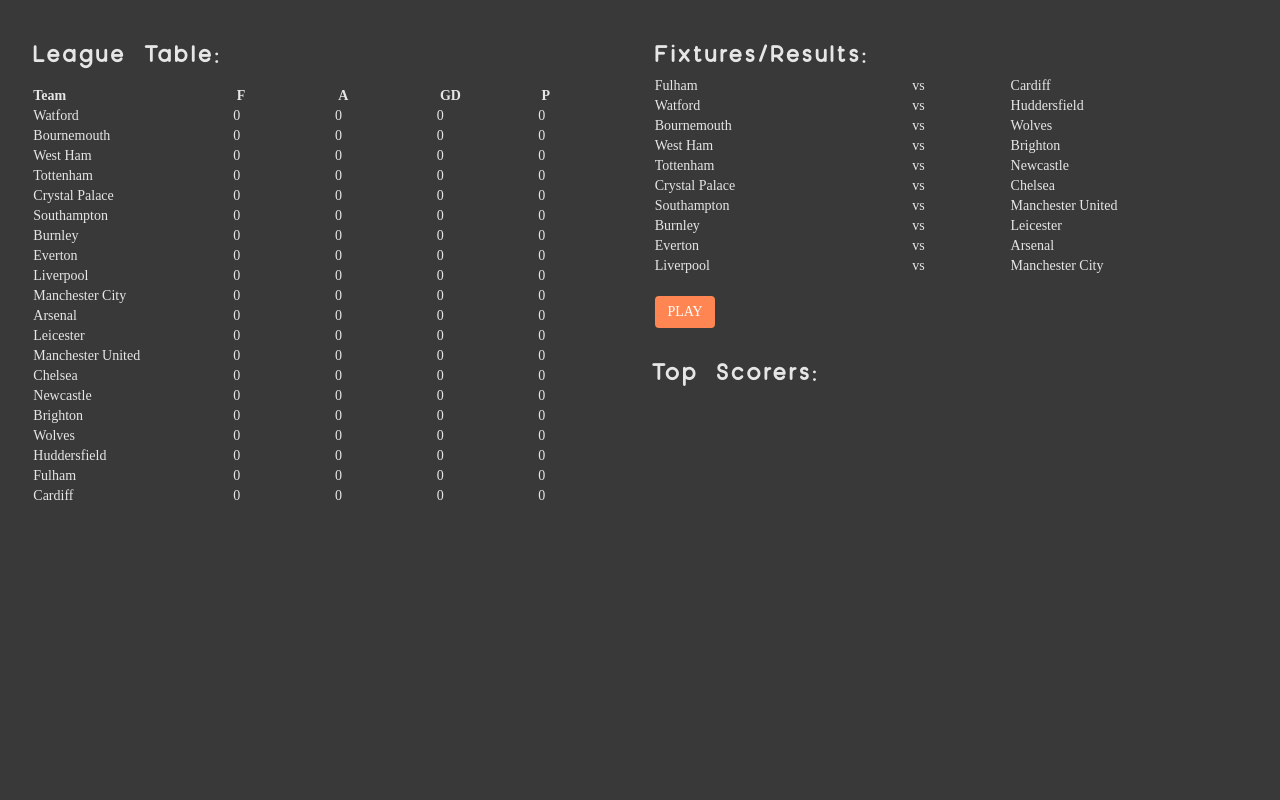
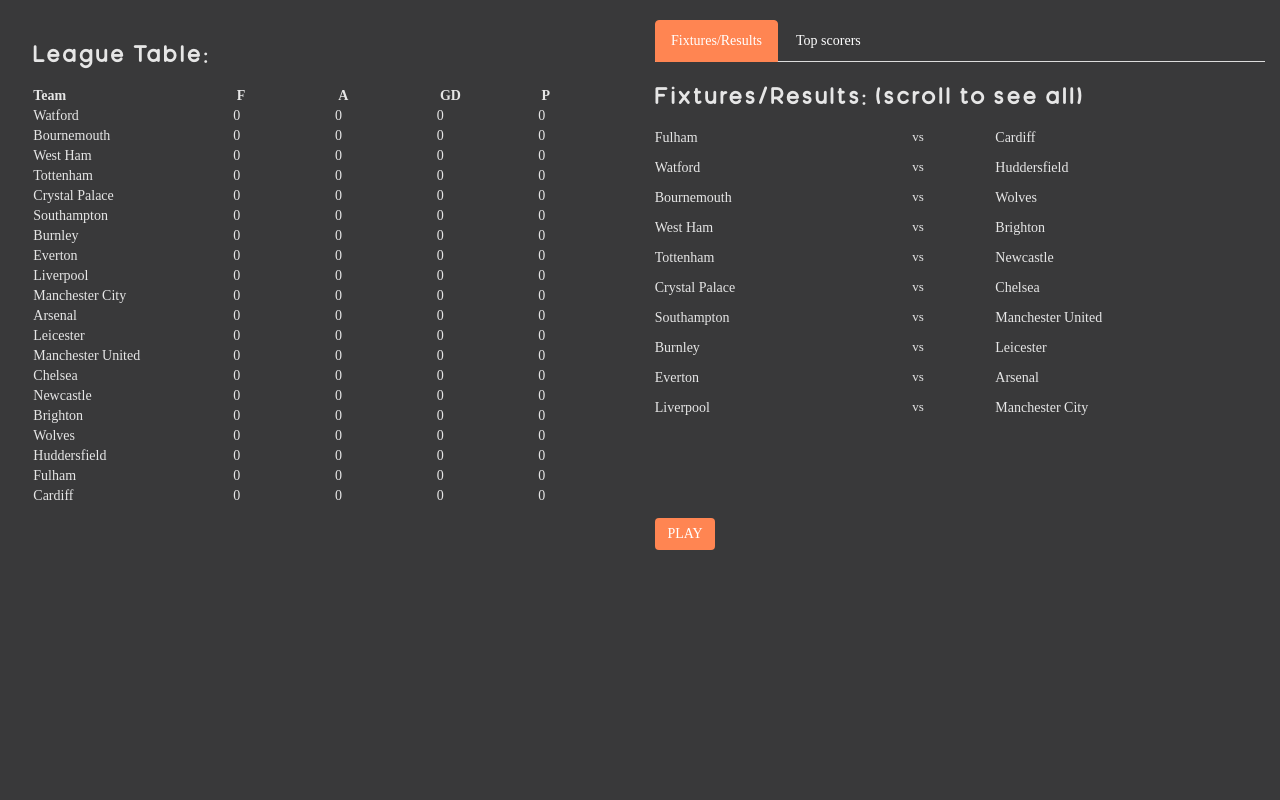
Before and after one commit to jamespjbennett/premier-league-predictor, a PHP site: page / in a window 1280 px wide. Shown: the part 82-882 px from the top of the page. After the commit the page ends 632 px from the top, so only its background shows below. Run offline with PHP 8.4, Linux system fonts and the light colour scheme; some libraries are stand-ins or nearby versions.

Commit message:
big style improvements

```diff
--- a/css/main.css
+++ b/css/main.css
@@ -23,7 +23,20 @@ li{
 .content-header{
 	font-family: Moon2-bold;
 	letter-spacing: 3px;
+	word-spacing: -11px;
 }
+
+.nav-tabs>li.active>a, .nav-tabs>li.active>a:focus, .nav-tabs>li.active>a:hover{
+	background-color: #FF8552;
+    border-color: #FF8552;
+    color: white;
+}
+
+.nav-tabs>li>a{
+	color:white;
+}
+
+
 .btn-primary{
 	color: #fff;
 	background-color: #FF8552;
@@ -33,6 +46,11 @@ li{
 }
 
 .btn-primary:hover{
+	background:#297373!important;
+	border-color: #FF8552;
+}
+
+.nav-tabs>li>a:hover{
 	background:#297373
 }
 
@@ -43,7 +61,8 @@ li{
 .main-wrapper{
 	background: #39393A!important;
 	color: #E6E6E6;
-	height:100vh;
+    height: 91vh;
+    overflow: hidden;
 	font-family: avenir;
 }
 
@@ -54,9 +73,28 @@ li{
 #play-fixture, #next-fixture{
 	margin-left: -6.5%;
 }
+.vs-separator{
+    margin-bottom: 0px;
+    margin-top: 10px;
+    font-size: 13px;
+}
 
 .fixture-row{
 	margin-left:-2.5%;
+	margin-top: 10px;
+}
+
+.fixture-row p{
+    height: 16px;
+    margin-bottom: 1px;
+    color: #ffffff9c;
+    font-size: 13px;
+
+}
+
+#fixture-table{
+    height: 380px;
+    overflow: scroll;
 }
 
 @font-face {
--- a/home.html
+++ b/home.html
@@ -3,13 +3,13 @@
     <head>
         <meta charset="utf-8">
         <meta http-equiv="x-ua-compatible" content="ie=edge">
-        <title></title>
+        <title>Premier League Predictor</title>
         <meta name="description" content="">
         <meta name="viewport" content="width=device-width, initial-scale=1">
 
         <!-- Place favicon.ico and apple-touch-icon.png in the root directory -->
         <link rel="apple-touch-icon" href="apple-touch-icon.png">
-
+        <link rel="shortcut icon" type="image/png" href="images/favicon.ico"/>
         <link rel="stylesheet" href="https://cdnjs.cloudflare.com/ajax/libs/normalize/4.2.0/normalize.min.css">
         <link rel="stylesheet" href="https://maxcdn.bootstrapcdn.com/bootstrap/3.3.7/css/bootstrap.min.css">
         <script src="https://cdnjs.cloudflare.com/ajax/libs/modernizr/2.8.3/modernizr.min.js"></script>    <link rel="stylesheet" href="css/main.css">
@@ -37,14 +37,21 @@
                 </div>
         	</div>
         	<div class="col-xs-6">
-        		<div id="fixture-table">
-                </div>
-                <div class="col-xs-5">
-                    <button id="play-fixture" class="btn btn-primary">PLAY</button>
-                    <button id="next-fixture" class="hide btn btn-primary">NEXT FIXTURES</button>
+                <ul class="nav nav-tabs ">
+                  <li class="active detail-selector" id="fixture"><a href="#">Fixtures/Results</a></li>
+                  <li class="detail-selector" id="scorer"><a href="#">Top scorers</a></li>
+                </ul>
+                <div id="fixture-section" class="nav-section show">
+                    <h3 class="content-header">Fixtures/Results: (scroll to see all)</h3>
+            		<div id="fixture-table">
+                    </div>
+                    <div class="col-xs-5">
+                        <button id="play-fixture" class="btn btn-primary">PLAY</button>
+                        <button id="next-fixture" class="hide btn btn-primary">NEXT FIXTURES</button>
+                    </div>
                 </div>
 
-                <div class="col-xs-12" style="margin-top:10px; margin-left: -3%;">
+                <div class="col-xs-12 nav-section hide" id="scorer-section" style="margin-top:10px; margin-left: -3%;">
                     <h3 class="content-header">Top Scorers:</h3>
                     <div class="top-scorers-div">
                         <ul id ="top-scorers-list"></ul>
@@ -57,5 +64,6 @@
         <!-- <script src="js/combinations.js"></script> -->
         <script src="js/data.js"></script>
         <script src="js/game_logic.js"></script>
+        <script src="js/site-navigation.js"></script>
     </body>
 </html>
--- a/js/game_logic.js
+++ b/js/game_logic.js
@@ -38,14 +38,27 @@ function play_game(first_team, second_team){
 	var away_team = teams[second_team];
 	var home_score = score_calculation(home_team, away_team);
 	var away_score = score_calculation(away_team, home_team);
-	pickScorers(first_team, home_score);
-	pickScorers(second_team, away_score);
+	if(home_score != away_score){
+		var min = Math.min(home_score, away_score);
+		if(home_score == min){
+			var homeEmptyDivsToPopulate = away_score - home_score;
+			var awayEmptyDivsToPopulate = 0;
+		}else{
+			var awayEmptyDivsToPopulate = home_score - away_score;
+			var homeEmptyDivsToPopulate = 0;
+		}
+	}else{
+		var awayEmptyDivsToPopulate = 0;
+		var homeEmptyDivsToPopulate = 0 ;
+	}
+	pickScorers(first_team, home_score, homeEmptyDivsToPopulate);
+	pickScorers(second_team, away_score, awayEmptyDivsToPopulate);
 	document.querySelector('.fixture--' + first_team.replace(/\s+/g, '') +' span').innerHTML = first_team + "   " + home_score;
 	document.querySelector('.fixture--' + second_team.replace(/\s+/g, '') +' span').innerHTML = second_team + "   " + away_score;
 	adjustTable(first_team, second_team, home_score,away_score);
 };
 
-function pickScorers(team, score){
+function pickScorers(team, score, emptyDivs){
 	for(y=0; y<score; y++){
 		var random = parseFloat(((Math.random() * 100) / 10).toFixed(1))
 		var players = teams[team]['players'];
@@ -57,7 +70,11 @@ function pickScorers(team, score){
 		    i++;
 		};
 		var scorer = Object.keys(players).filter(function(el){return players[el] == number})[0];
+		document.querySelector('.fixture--' + team.replace(/\s+/g, '')).insertAdjacentHTML('beforeend','<p>'+scorer+'</p>');
 		!totalScorers[scorer] ?  totalScorers[scorer] = 1 : totalScorers[scorer] += 1;
+	};
+	for(y=0; y<emptyDivs; y++){
+		document.querySelector('.fixture--' + team.replace(/\s+/g, '')).insertAdjacentHTML('beforeend','<p></p>');
 	};
 };
 
@@ -105,15 +122,15 @@ function populateVisualFixtures(){
 
 	}
 	fixtureListContainer.innerHTML = "";
-	fixtureListContainer.insertAdjacentHTML('beforeend', '<h3 class="content-header">Fixtures/Results:</h3>');
+	// fixtureListContainer.insertAdjacentHTML('beforeend', '<h3 class="content-header">Fixtures/Results:</h3>');
 
 	for (i=0;i <=9;i++) {
 
 	    fixtureListContainer.insertAdjacentHTML('beforeend', '<div id="fixture-' + fixtures[i][first].replace(/\s+/g, '') + '--' + fixtures[i][second].replace(/\s+/g, '')+'"></div>');
 	    var fixtureRow = document.getElementById('fixture-' + fixtures[i][first].replace(/\s+/g, '') + '--' +  fixtures[i][second].replace(/\s+/g, ''));
 	    fixtureRow.insertAdjacentHTML('beforeend', '<div class="col-xs-5 fixture-row fixture--' +  fixtures[i][first].replace(/\s+/g, '') + '"><span>' + fixtures[i][first] +'</span></div>');
-	    fixtureRow.insertAdjacentHTML('beforeend', '<div class="col-xs-2 team-name"><span> vs </span></div>');
-	    fixtureRow.insertAdjacentHTML('beforeend', '<div class="col-xs-5 fixture--' +  fixtures[i][second].replace(/\s+/g, '') + '"><span>' + fixtures[i][second] +'</span></div>');
+	    fixtureRow.insertAdjacentHTML('beforeend', '<div class="col-xs-2 team-name"><p class="vs-separator"> vs </p></div>');
+	    fixtureRow.insertAdjacentHTML('beforeend', '<div class="col-xs-5 fixture-row fixture--' +  fixtures[i][second].replace(/\s+/g, '') + '"><span>' + fixtures[i][second] +'</span></div>');
 	};
 	document.getElementById('next-fixture').classList.add("hide");
 	document.getElementById('play-fixture').classList.remove("hide");
--- /dev/null
+++ b/js/site-navigation.js
@@ -0,0 +1,19 @@
+var navContent = document.getElementsByClassName('detail-selector');
+var navSections = document.getElementsByClassName('nav-section');
+for (var i = 0; i < navContent.length; i++) {
+    navContent[i].addEventListener('click', switchActiveNavContent, false);
+}
+
+
+function switchActiveNavContent(e){
+	for (var i = 0; i < navContent.length; i++) {
+	    navContent[i].classList.remove('active');
+	}
+	for (var i = 0; i < navSections.length; i++) {
+	    navSections[i].classList.remove('show');
+	    navSections[i].classList.add('hide');
+	}
+	this.classList.add('active');
+	var idToTarget = this.id + "-section";
+	document.getElementById(idToTarget).classList.add('show');
+};
```
Also changed, not shown: images/favicon.ico (added), 1 other file.
